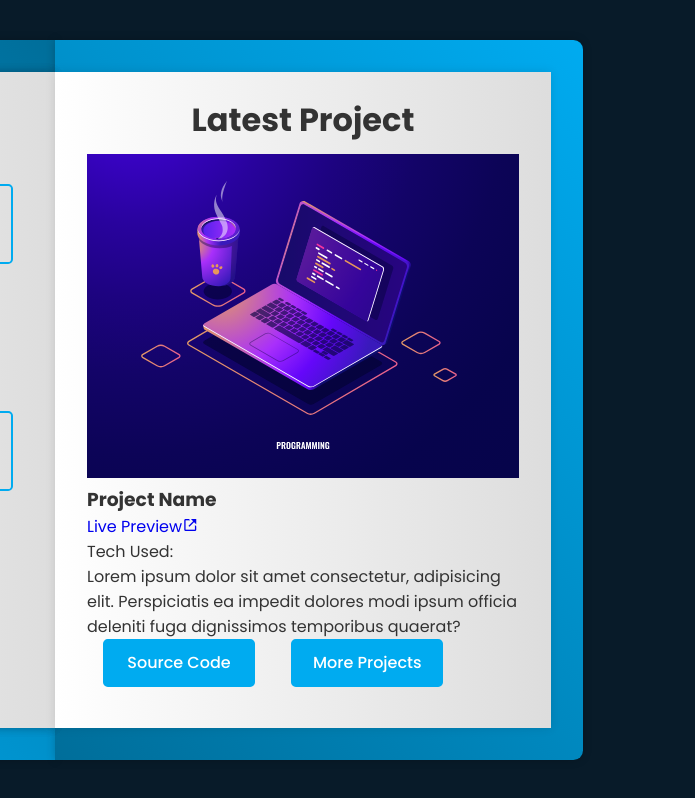
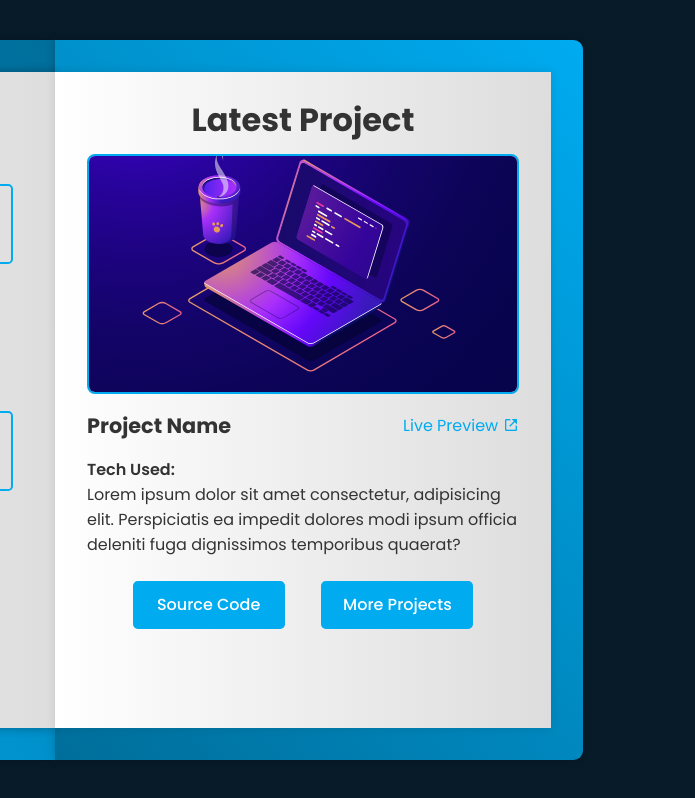
Before and after one commit to Wal-Er/cvWeb3D, a plain HTML site: page englishVersion/index.html in a window 1280 px wide. Shown: the full height of the page, 585-1280 px from the left. Drawn offline with Linux system fonts and the light colour scheme.

Commit message:
Page 5 CSS

```diff
--- a/assets/styles/style.css
+++ b/assets/styles/style.css
@@ -336,3 +336,60 @@ body {
    font-size: 3rem;
    color: var(--main-color);
 }
+
+.portfolio-box .img-box {
+   display: flex;
+   width: 100%;
+   height: 15rem;
+   border: var(--border);
+   border-radius: .5rem;
+   overflow: hidden;
+}
+
+.portfolio-box .img-box img {
+   width: 100%;
+   object-fit: cover;
+   transition: .5s ease;
+}
+
+.portfolio-box .img-box:hover img {
+   transform: scale(1.1);
+}
+
+.portfolio-box .info-box {
+   margin: 1rem 0 1.5rem;
+}
+
+.portfolio-box .info-box .info-title {
+   display: flex;
+   justify-content: space-between;
+   align-items: center;
+   margin-bottom: 1rem;
+}
+
+.portfolio-box .info-box .info-title h3 {
+   font-size: 1.3rem;
+}
+
+.portfolio-box .info-box .info-title a {
+   display: flex;
+   align-items: center;
+   color: var(--main-color);
+}
+
+.portfolio-box .info-box .info-title a i {
+   margin-left: .3rem;
+}
+
+.portfolio-box .info-box p:nth-of-type(1) {
+   font-weight: 600;
+}
+
+.portfolio-box .btn-box {
+   display: flex;
+   justify-content: center;
+}
+
+.portfolio-box .btn-box .btn {
+   margin: 0 1.15rem;
+}
```
Also changed, not shown: 1 other file.
